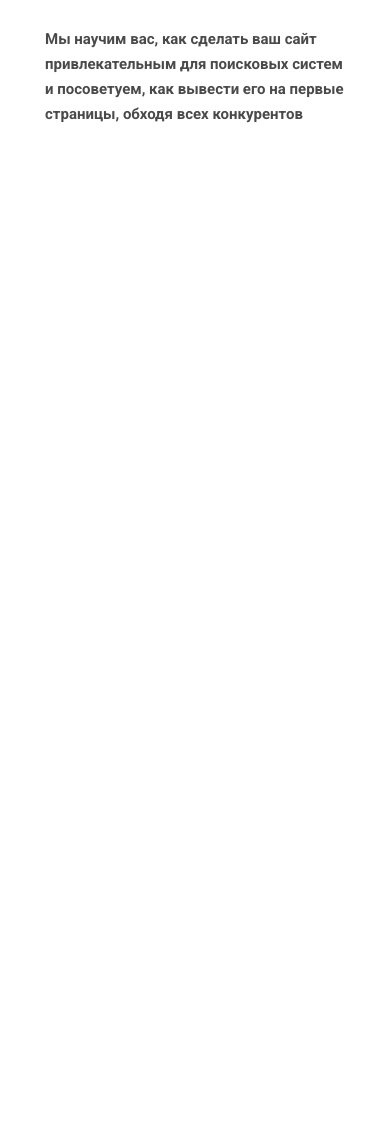
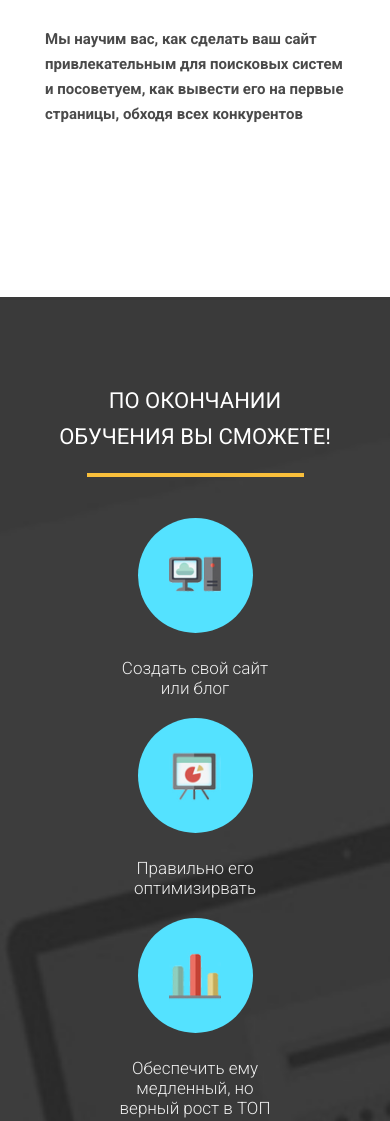
Before and after one commit to vasylkucherak/Wordpress_intensive, a plain HTML site: page index.html in a window 390 px wide. Shown: the part 2963-4084 px from the top of the page. Before the commit the page ends 3260 px from the top, so only its background shows below. Drawn offline with nearby package versions, Linux system fonts and the light colour scheme.

Commit message:
v.0.9.2 (optimize fourth screen for all devices)

```diff
--- a/css/style.css
+++ b/css/style.css
@@ -587,6 +587,17 @@ footer a:active, footer a:hover, footer a {
     .optimization_img {
         transform: translate(-70px, 250px);
     }
+    .finish .finish_header {
+        font-size: 26px;
+    }
+    .finish .finish_wrapper {
+        flex-wrap: wrap;
+        justify-content: start;
+        margin: 41px 66px 0 66px;
+    }
+    .finish .finish_item {
+        margin-bottom: 20px;
+    }
 }
 
 @media (max-width: 575px) {
@@ -633,4 +644,11 @@ footer a:active, footer a:hover, footer a {
     .optimization_img {
         display: none;
     }
+    .finish .finish_header {
+        display: block;
+        width: 280px;
+        margin: 0 auto;
+        font-size: 22px;
+        line-height: 36px;
+    }
 }
--- a/index.html
+++ b/index.html
@@ -112,7 +112,7 @@
         </div>
     </section>
 
-    <!-- <section class="finish">
+    <section class="finish">
         <div class="container">
             <h2 class="finish_header">По окончании обучения Вы сможете!</h2>
             <div class="finish_divider"></div>
@@ -152,7 +152,7 @@
         </div>
     </section>
 
-    <section class="gift">
+    <!-- <section class="gift">
         <div class="container">
             <img src="icons/gift.png" alt="gift" class="gift_img">
             <div class="gift_descr">Для всех участников интенсива предусмотрены бонусы и подарки. Нажимайте на кнопку ниже, принимайте участие в вебинарах и забирайте свой приз по окончании обучения!</div>
```
